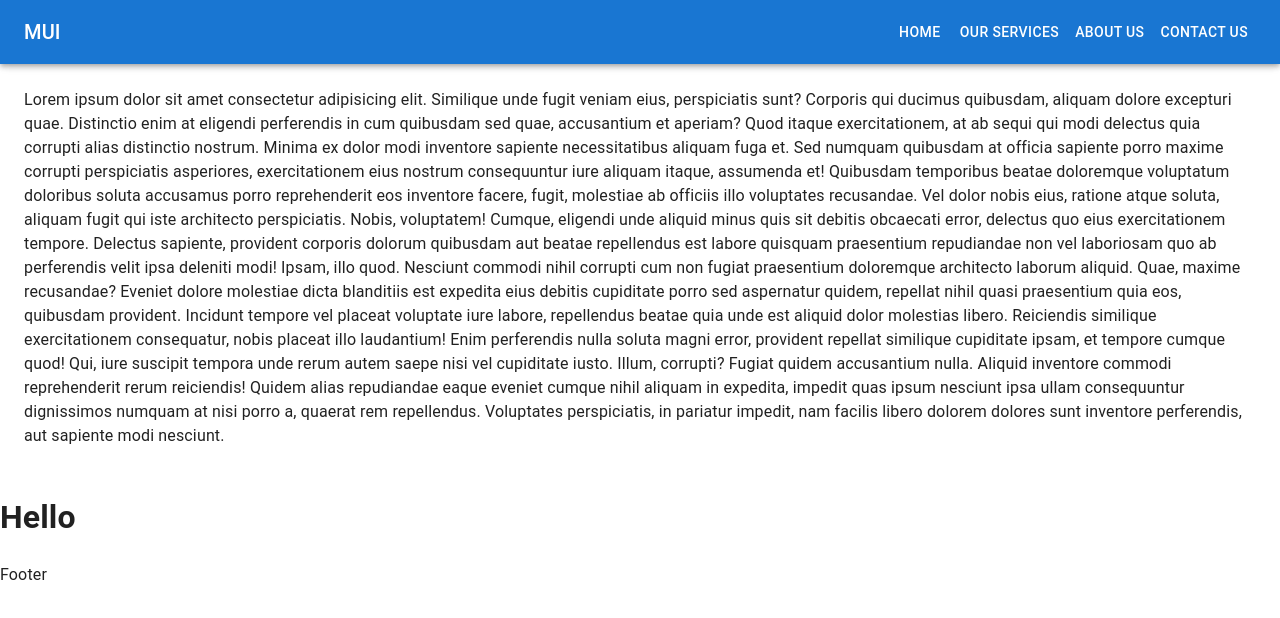
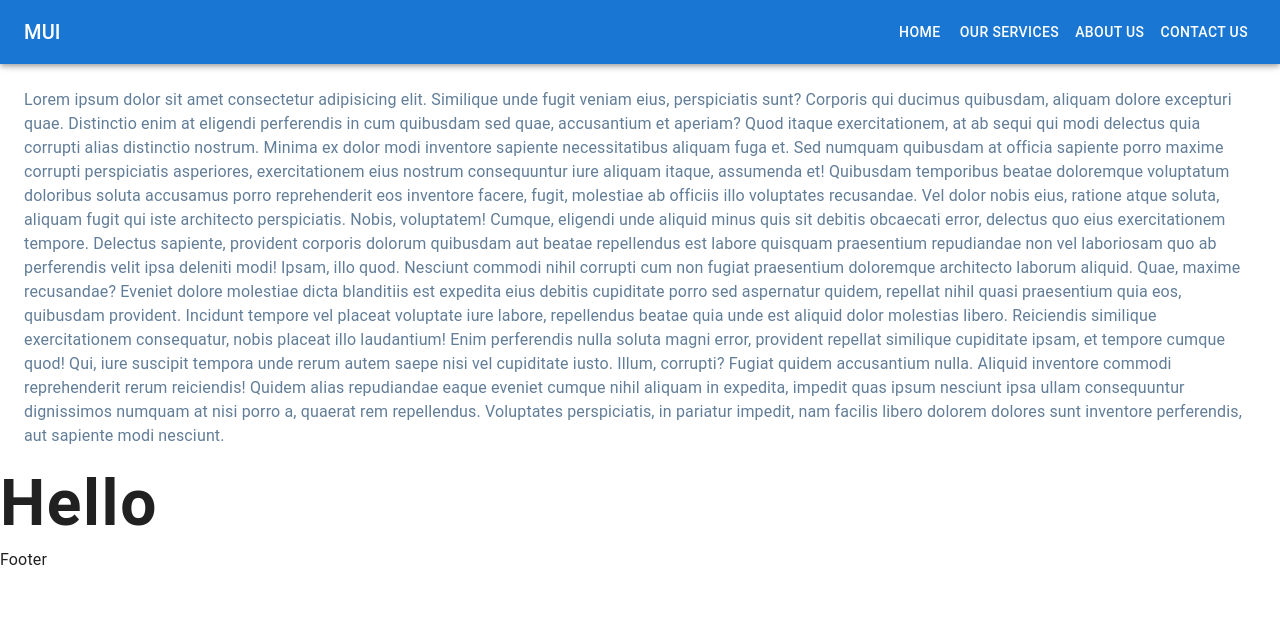
Before and after one commit to Pakash2211/BisunPVT, a Next.js app in the folder bisual/: page / in a window 1280 px wide. Shown: the top 618 px of the page. Built offline with nearby package versions, Linux system fonts and the light colour scheme.

Commit message:
sliderComp

```diff
--- a/bisual/package.json
+++ b/bisual/package.json
@@ -15,7 +15,8 @@
     "@mui/material": "^5.15.1",
     "next": "14.0.4",
     "react": "^18",
-    "react-dom": "^18"
+    "react-dom": "^18",
+    "react-icons": "^4.12.0"
   },
   "devDependencies": {
     "autoprefixer": "^10.0.1",
--- a/bisual/src/app/page.jsx
+++ b/bisual/src/app/page.jsx
@@ -1,6 +1,6 @@
 
 import Image from 'next/image'
-
+import Slider from '@/components/slider/Slider'
 export default function Home() {
   return (
      <div>
--- /dev/null
+++ b/bisual/src/components/slider/Slider.jsx
@@ -0,0 +1,73 @@
+'use client'
+
+import React, { useState, useEffect } from "react";
+import { FiChevronRight, FiChevronLeft } from "react-icons/fi";
+import { FaQuoteRight } from "react-icons/fa";
+import data from "./data";
+import './slider.css'
+
+
+function Slider() {
+  const [people, setPeople] = useState(data);
+  const [index, setIndex] = useState(0);
+
+  useEffect(() => {
+    const lastIndex = people.length - 1;
+    if (index < 0) {
+      setIndex(lastIndex);
+    }
+    if (index > lastIndex) {
+      setIndex(0);
+    }
+  }, [index, people]);
+
+  // autoslide, clearInterval = een cleanup functie noodzakelijk bij interval
+  useEffect(() => {
+    let slider = setInterval(() => {
+      setIndex(index + 1);
+    }, 2000);
+    return () => clearInterval(slider);
+  }, [index]);
+
+  return (
+    <section className="section">
+      <div className="title">
+        <h2>
+          <span>/</span>reviews
+        </h2>
+      </div>
+      <div className="section-center">
+        {people.map((person, personIndex) => {
+          const { id, image, name, title, quote } = person;
+          let position = "nextSlide";
+          if (personIndex === index) {
+            position = "activeSlide";
+          }
+          if (
+            personIndex === index - 1 ||
+            (index === 0 && personIndex === people.length - 1)
+          ) {
+            position = "lastSlide";
+          }
+          return (
+            <article key={id} className={position}>
+              <img src={image} alt={name} className="person-img" />
+              <h4>{name}</h4>
+              <p className="title">{title}</p>
+              <p className="text">{quote}</p>
+              <FaQuoteRight className="icon" />
+            </article>
+          );
+        })}
+        <button className="prev" onClick={() => setIndex(index - 1)}>
+          <FiChevronLeft />
+        </button>
+        <button className="next" onClick={() => setIndex(index + 1)}>
+          <FiChevronRight />
+        </button>
+      </div>
+    </section>
+  );
+}
+
+export default Slider;
--- /dev/null
+++ b/bisual/src/components/slider/data.js
@@ -0,0 +1,40 @@
+const people = [
+    {
+      id: 1,
+      image:
+        'https://res.cloudinary.com/diqqf3eq2/image/upload/v1595959131/person-2_ipcjws.jpg',
+      name: 'maria ferguson',
+      title: 'office manager',
+      quote:
+        'Fingerstache umami squid, kinfolk subway tile selvage tumblr man braid viral kombucha gentrify fanny pack raclette pok pok mustache.',
+    },
+    {
+      id: 2,
+      image:
+        'https://res.cloudinary.com/diqqf3eq2/image/upload/v1586883417/person-3_ipa0mj.jpg',
+      name: 'john doe',
+      title: 'regular guy',
+      quote:
+        'Gastropub sustainable tousled prism occupy. Viral XOXO roof party brunch actually, chambray listicle microdosing put a bird on it paleo subway tile squid umami.',
+    },
+    {
+      id: 3,
+      image:
+        'https://res.cloudinary.com/diqqf3eq2/image/upload/v1595959121/person-1_aufeoq.jpg',
+      name: 'peter smith',
+      title: 'product designer',
+      quote:
+        'Drinking vinegar polaroid street art echo park, actually semiotics next level butcher master cleanse hammock flexitarian ethical paleo.',
+    },
+    {
+      id: 4,
+      image:
+        'https://res.cloudinary.com/diqqf3eq2/image/upload/v1586883334/person-1_rfzshl.jpg',
+      name: 'susan andersen',
+      title: 'the boss',
+      quote:
+        'Marfa af yr 3 wolf moon kogi, readymade distillery asymmetrical seitan kale chips fingerstache cloud bread mustache twee messenger bag. ',
+    },
+  ];
+
+  export default people;
--- /dev/null
+++ b/bisual/src/components/slider/slider.css
@@ -0,0 +1,254 @@
+/*
+===============
+Variables
+===============
+*/
+
+:root {
+    /* dark shades of primary color*/
+    --clr-primary-1: hsl(21, 91%, 17%);
+    --clr-primary-2: hsl(21, 84%, 25%);
+    --clr-primary-3: hsl(21, 81%, 29%);
+    --clr-primary-4: hsl(21, 77%, 34%);
+    --clr-primary-5: hsl(21, 62%, 45%);
+    --clr-primary-6: hsl(21, 57%, 50%);
+    --clr-primary-7: hsl(21, 65%, 59%);
+    --clr-primary-8: hsl(21, 80%, 74%);
+    --clr-primary-9: hsl(21, 94%, 87%);
+    --clr-primary-10: hsl(21, 100%, 94%);
+    /* darkest grey - used for headings */
+    --clr-grey-1: hsl(209, 61%, 16%);
+    --clr-grey-2: hsl(211, 39%, 23%);
+    --clr-grey-3: hsl(209, 34%, 30%);
+    --clr-grey-4: hsl(209, 28%, 39%);
+    /* grey used for paragraphs */
+    --clr-grey-5: hsl(210, 22%, 49%);
+    --clr-grey-6: hsl(209, 23%, 60%);
+    --clr-grey-7: hsl(211, 27%, 70%);
+    --clr-grey-8: hsl(210, 31%, 80%);
+    --clr-grey-9: hsl(212, 33%, 89%);
+    --clr-grey-10: hsl(210, 36%, 96%);
+    --clr-white: #fff;
+    --clr-red-dark: hsl(360, 67%, 44%);
+    --clr-red-light: hsl(360, 71%, 66%);
+    --clr-green-dark: hsl(125, 67%, 44%);
+    --clr-green-light: hsl(125, 71%, 66%);
+    --clr-black: #222;
+    --transition: all 0.3s linear;
+    --spacing: 0.1rem;
+    --radius: 0.25rem;
+    --light-shadow: 0 5px 15px rgba(0, 0, 0, 0.1);
+    --dark-shadow: 0 5px 15px rgba(0, 0, 0, 0.2);
+    --max-width: 1170px;
+    --fixed-width: 620px;
+  }
+  /*
+  ===============
+  Global Styles
+  ===============
+  */
+
+  *,
+  ::after,
+  ::before {
+    margin: 0;
+    padding: 0;
+    box-sizing: border-box;
+  }
+  body {
+    font-family: -apple-system, BlinkMacSystemFont, "Segoe UI", Roboto, Oxygen,
+      Ubuntu, Cantarell, "Open Sans", "Helvetica Neue", sans-serif;
+    background: var(--clr-grey-10);
+    color: var(--clr-grey-1);
+    line-height: 1.5;
+    font-size: 0.875rem;
+  }
+  ul {
+    list-style-type: none;
+  }
+  a {
+    text-decoration: none;
+  }
+  h1,
+  h2,
+  h3,
+  h4 {
+    letter-spacing: var(--spacing);
+    text-transform: capitalize;
+    line-height: 1.25;
+    margin-bottom: 0.75rem;
+  }
+  h1 {
+    font-size: 3rem;
+  }
+  h2 {
+    font-size: 2rem;
+  }
+  h3 {
+    font-size: 1.25rem;
+  }
+  h4 {
+    font-size: 0.875rem;
+  }
+  p {
+    margin-bottom: 1.25rem;
+    color: var(--clr-grey-5);
+  }
+  @media screen and (min-width: 800px) {
+    h1 {
+      font-size: 4rem;
+    }
+    h2 {
+      font-size: 2.5rem;
+    }
+    h3 {
+      font-size: 1.75rem;
+    }
+    h4 {
+      font-size: 1rem;
+    }
+    body {
+      font-size: 1rem;
+    }
+    h1,
+    h2,
+    h3,
+    h4 {
+      line-height: 1;
+    }
+  }
+  /*  global classes */
+
+  /* section */
+  .section {
+    width: 90vw;
+    margin: 5rem auto;
+    max-width: var(--max-width);
+  }
+
+  @media screen and (min-width: 992px) {
+    .section {
+      width: 95vw;
+    }
+  }
+  /*
+  ===============
+  Slider
+  ===============
+  */
+  .title {
+    text-align: center;
+    margin-bottom: 2rem;
+  }
+  .title h2 {
+    display: flex;
+    align-items: center;
+    justify-content: center;
+    font-weight: 500;
+  }
+  .title span {
+    font-size: 0.85em;
+    color: var(--clr-primary-5);
+    margin-right: 1rem;
+    font-weight: 700;
+  }
+  .section-center {
+    margin: 0 auto;
+    margin-top: 4rem;
+    width: 80vw;
+    /* have to have a height */
+    height: 450px;
+    max-width: 800px;
+    text-align: center;
+    position: relative;
+    display: flex;
+    overflow: hidden;
+  }
+  .person-img {
+    border-radius: 50%;
+    margin-bottom: 1rem;
+    width: 150px;
+    height: 150px;
+    object-fit: cover;
+    border: 4px solid var(--clr-grey-8);
+    box-shadow: var(--dark-shadow);
+  }
+  article h4 {
+    text-transform: uppercase;
+    color: var(--clr-primary-5);
+    margin-bottom: 0.25rem;
+  }
+  .title {
+    text-transform: capitalize;
+    margin-bottom: 0.75rem;
+    color: var(--clr-grey-3);
+  }
+  .text {
+    max-width: 35em;
+    margin: 0 auto;
+    margin-top: 2rem;
+    line-height: 2;
+    color: var(--clr-grey-5);
+  }
+  .icon {
+    font-size: 3rem;
+    margin-top: 1rem;
+    color: var(--clr-primary-5);
+  }
+  .prev,
+  .next {
+    position: absolute;
+    top: 200px;
+    transform: translateY(-50%);
+    background: var(--clr-grey-5);
+    color: var(--clr-white);
+    width: 1.25rem;
+    height: 1.25rem;
+    display: grid;
+    place-items: center;
+    border-color: transparent;
+    font-size: 1rem;
+    border-radius: var(--radius);
+    cursor: pointer;
+    transition: var(--transition);
+  }
+  .prev:hover,
+  .next:hover {
+    background: var(--clr-primary-5);
+  }
+  .prev {
+    left: 0;
+  }
+  .next {
+    right: 0;
+  }
+  @media (min-width: 800px) {
+    .text {
+      max-width: 45em;
+    }
+    .prev,
+    .next {
+      width: 2rem;
+      height: 2rem;
+      font-size: 1.5rem;
+    }
+  }
+  article {
+    position: absolute;
+    top: 0;
+    left: 0;
+    width: 100%;
+    height: 100%;
+    opacity: 0;
+    transition: var(--transition);
+  }
+  article.activeSlide {
+    opacity: 1;
+    transform: translateX(0);
+  }
+  article.lastSlide {
+    transform: translateX(-100%);
+  }
+  article.nextSlide {
+    transform: translateX(100%);
+  }
```
Also changed, not shown: 1 other file (tests, documents, lock files or other folders).
